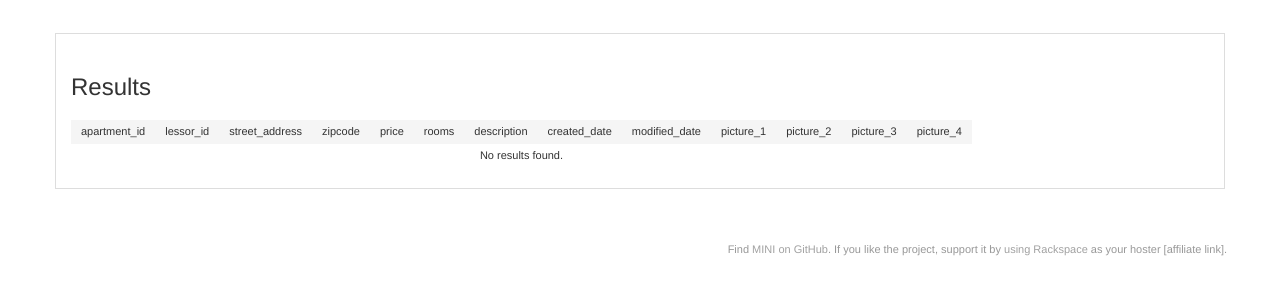
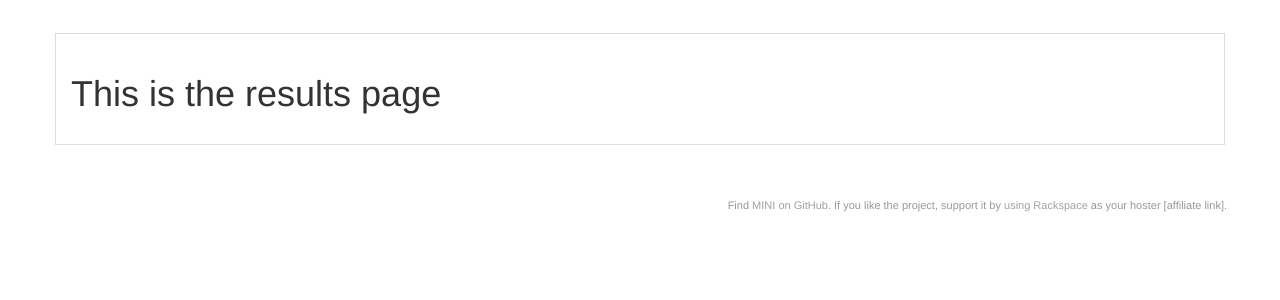
Before and after one commit to ronbarrera/GatorRent-Site-Project, a PHP site: template application/view/home/results.php in a window 1280 px wide. Shown: the part 159-459 px from the top of the page. Run offline with PHP 8.4, Linux system fonts and the light colour scheme; the template is opened without the code that fills it, so the values that code supplies are empty; some libraries are stand-ins or nearby versions.

Commit message:
Added About Us, Sign Up pages, and deleted code in Index and Results.

```diff
--- /dev/null
+++ b/application/view/home/aboutus.php
@@ -0,0 +1,3 @@
+<div class="container">
+    <h1>This is the About Us</h1>
+</div>
--- a/application/view/home/results.php
+++ b/application/view/home/results.php
@@ -1,78 +1,3 @@
 <div class="container">
-    <h3>Results</h3>
-    <table>
-        <thead>
-            <tr>
-                <td>apartment_id</td>
-                <td>lessor_id</td>
-                <td>street_address</td>
-                <td>zipcode</td>
-                <td>price</td>
-                <td>rooms</td>
-                <td>description</td>
-                <td>created_date</td>
-                <td>modified_date</td>
-                <td>picture_1</td>
-                <td>picture_2</td>
-                <td>picture_3</td>
-                <td>picture_4</td>
-            </tr>
-        </thead>
-        <tbody id="results">
-        <?php if (count($results) < 1) { ?>
-            <tr>
-                <td colspan="13" style="text-align: center">No results found.</td>
-            </tr>
-        <?php } else { foreach ($results as $result) { ?>
-            <tr>
-                <td><?php if (isset($result->apartment_id)) { echo htmlspecialchars($result->apartment_id, ENT_QUOTES, "UTF-8"); } ?></td>
-                <td><?php if (isset($result->lessor_id)) { echo htmlspecialchars($result->lessor_id, ENT_QUOTES, "UTF-8"); } ?></td>
-                <td><?php if (isset($result->street_address)) { echo htmlspecialchars($result->street_address, ENT_QUOTES, "UTF-8"); } ?></td>
-                <td><?php if (isset($result->zipcode)) { echo htmlspecialchars($result->zipcode, ENT_QUOTES, "UTF-8"); } ?></td>
-                <td><?php if (isset($result->price)) { echo htmlspecialchars($result->price, ENT_QUOTES, "UTF-8"); } ?></td>
-                <td><?php if (isset($result->rooms)) { echo htmlspecialchars($result->rooms, ENT_QUOTES, "UTF-8"); } ?></td>
-                <td><?php if (isset($result->description)) { echo htmlspecialchars($result->description, ENT_QUOTES, "UTF-8"); } ?></td>
-                <td><?php if (isset($result->created_date)) { echo htmlspecialchars($result->created_date, ENT_QUOTES, "UTF-8"); } ?></td>
-                <td><?php if (isset($result->modified_date)) { echo htmlspecialchars($result->modified_date, ENT_QUOTES, "UTF-8"); } ?></td>
-                <td id="picture_1">
-                    <a href="<?php if (isset($result->apartment_id) && isset($result->picture_1)) { echo 'http://sfsuswe.com/~f16g13/imgfs/' . htmlspecialchars($result->apartment_id) . "/" . htmlspecialchars($result->picture_1); } else { echo ''; }?>" target="_blank"></a>
-                </td>
-                <td id="picture_2">
-                    <a href="<?php if (isset($result->apartment_id) && isset($result->picture_2)) { echo 'http://sfsuswe.com/~f16g13/imgfs/' . htmlspecialchars($result->apartment_id) . "/" . htmlspecialchars($result->picture_2); } else { echo ''; }?>" target="_blank"></a>
-                </td>
-                <td id="picture_3">
-                    <a href="<?php if (isset($result->apartment_id) && isset($result->picture_3)) { echo 'http://sfsuswe.com/~f16g13/imgfs/' . htmlspecialchars($result->apartment_id) . "/" . htmlspecialchars($result->picture_3); } else { echo ''; }?>" target="_blank"></a>
-                </td>
-                <td id="picture_4">
-                    <a href="<?php if (isset($result->apartment_id) && isset($result->picture_4)) { echo 'http://sfsuswe.com/~f16g13/imgfs/' . htmlspecialchars($result->apartment_id) . "/" . htmlspecialchars($result->picture_4); } else { echo ''; }?>" target="_blank"></a>
-                </td>
-            </tr>
-        <?php } } ?>
-        </tbody>
-    </table>
+    <h1>This is the results page</h1>
 </div>
-<script type="text/javascript">
-    /* This JS selects the image links from the results table
-     * and creates a thumbnail image that links to the original
-     */
-    $(function () {
-        var link;
-
-        // results is a jQuery object containing DOM elements,
-        // so iterate through each one and extract the href from the
-        // anchor element and set it as the src for an image element.
-        $('#results').children().each(function (index, row) {
-            $(row).children().each(function (index, cell) {
-                if (cell.id) {
-                    link = $(cell).children().first();
-                    if (link && link.attr('href').length > 0) {
-                        link.html('<img src="'.concat(link.attr('href'), '" width="320px">'));
-                    } else {
-                        // If no image is found, remove the anchor element from the table cell
-                        link.remove();
-                    }
-                }
-            });
-        });
-    });
-</script>
--- /dev/null
+++ b/application/view/home/signup.php
@@ -0,0 +1,3 @@
+<div class="container">
+    <h1>This is the signup page</h1>
+</div>
```
Also changed, not shown: application/view/home/index.php (+1 -10 lines).
